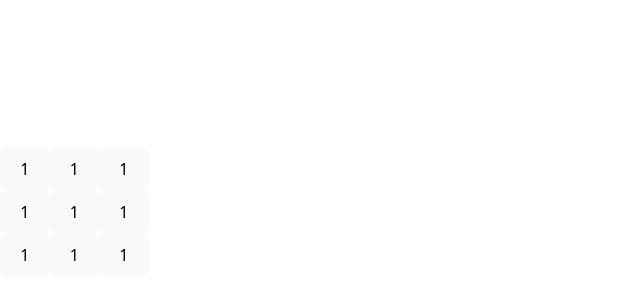
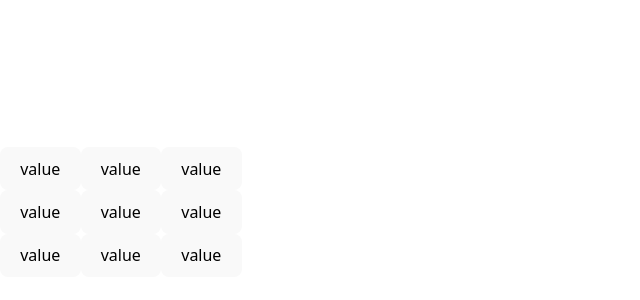
Before and after one commit to alicerho/my-react-app, a React (Vite) app: page / in a window 1280 px wide. Shown: the part 188-488 px from the top of the page, without its empty margins (0-640 px from the left). Built offline with nearby package versions, Linux system fonts and the light colour scheme.

Commit message:
Updated the Square component to read the value prop passed in from the board. This outputs a three by three board with the word "value" in every box.

```diff
--- a/src/App.jsx
+++ b/src/App.jsx
@@ -1,5 +1,5 @@
-function Square() {
-  return <button className="square">1</button>;
+function Square({ value }) {
+  return <button className="square">value</button>;
 }
 
 export default function Board() {
```
